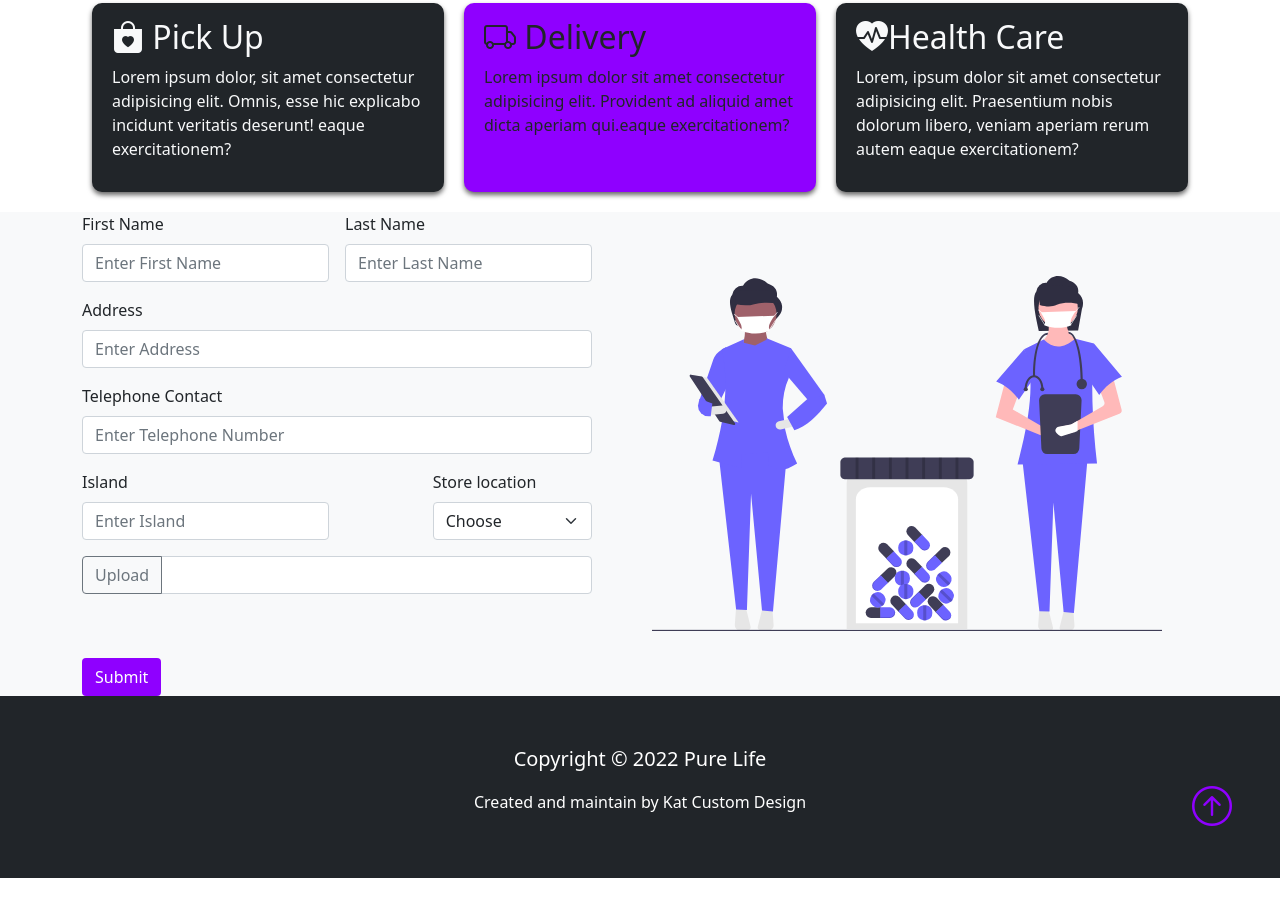
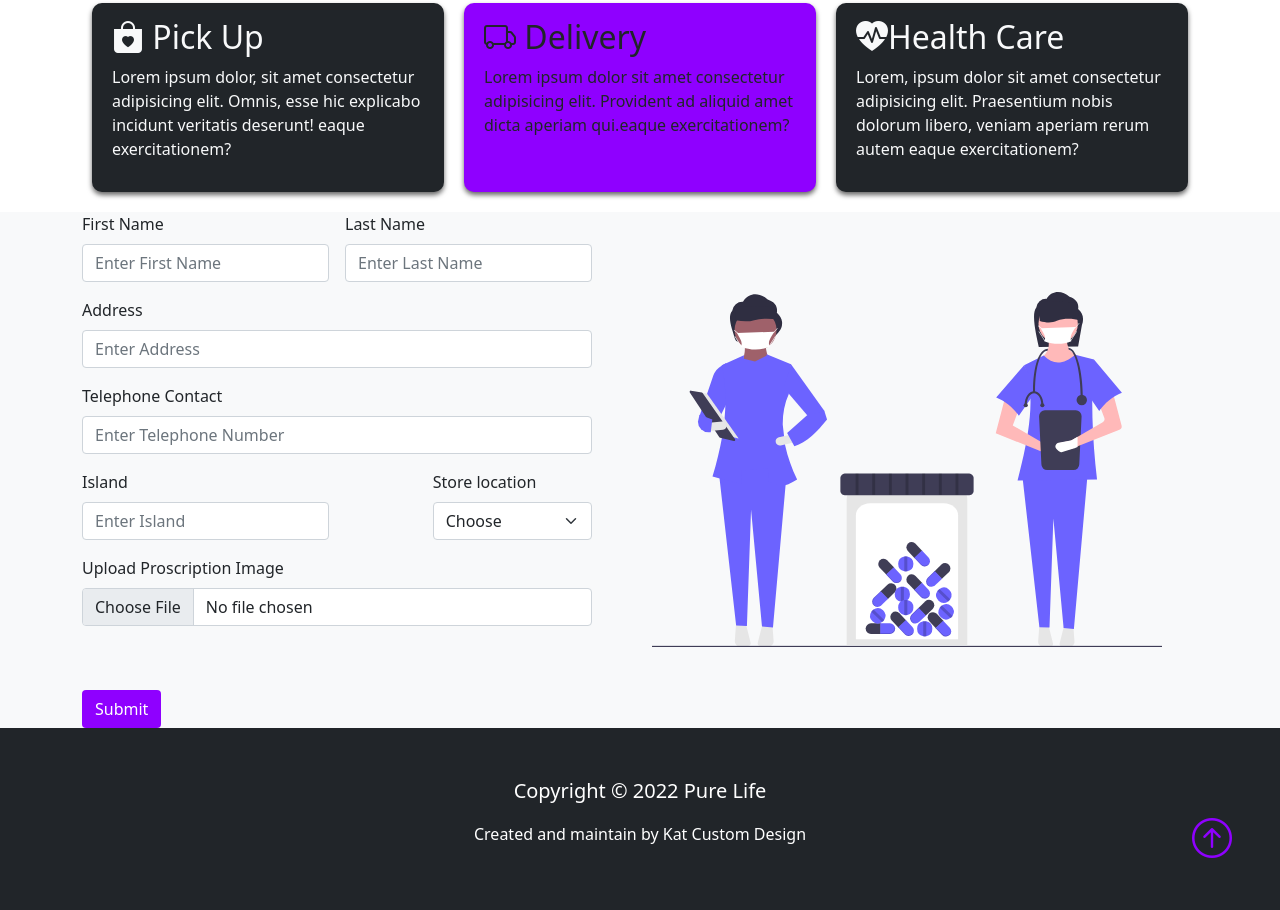
Before and after one commit to JayTee3/samplestore, a plain HTML site: page index.html in a window 1280 px wide. Shown: the part 516-1426 px from the top of the page. Before the commit the page ends 1394 px from the top, so only its background shows below. Drawn offline with nearby package versions, Linux system fonts and the light colour scheme.

Commit message:
fix file input

```diff
--- a/index.html
+++ b/index.html
@@ -110,10 +110,10 @@
                                 <option>Carmichael</option>
                                 </select>
                             </div>
-                            <div class="input-group mb-3">
-                                <button class="btn btn-outline-secondary" type="file">Upload</button>
-                                <input type="text" class="form-control" placeholder="" aria-label="Add file with button addon">
-                            </div>
+                            <div class="mb-3">
+                                <label for="formFile" class="form-label">Upload Proscription Image</label>
+                                <input class="form-control" type="file" id="formFile">
+                              </div>
                             <div class="mb-3">
                                 <div data-netlify-recaptcha="true"></div>
                             </div>
```
